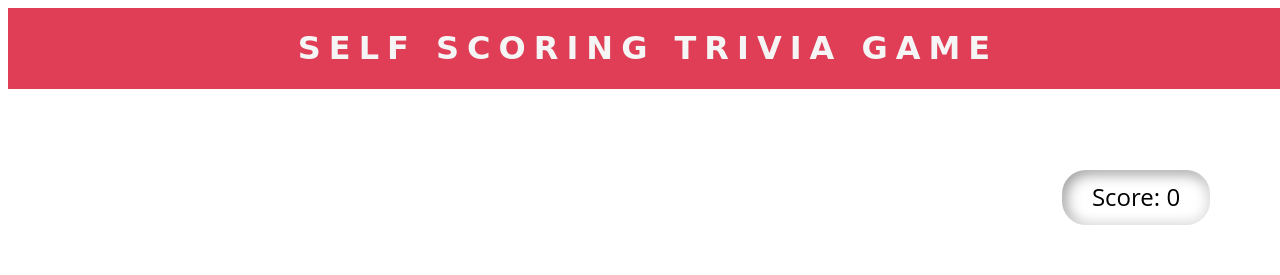
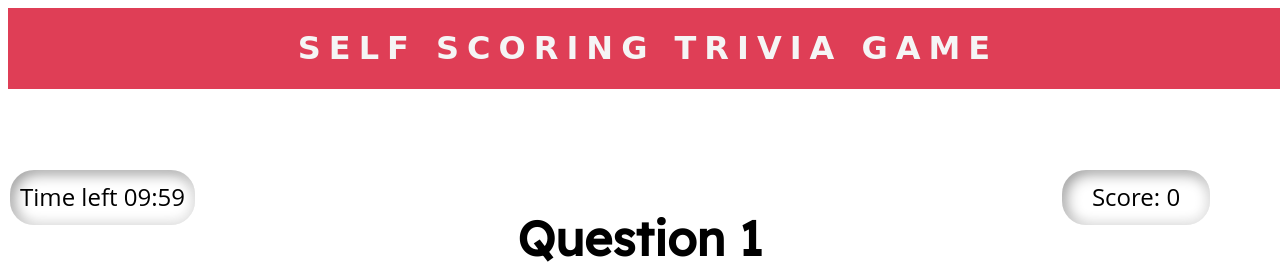
Before and after one commit to foolan-bhosale/Project-1, a plain HTML site: page index.html in a window 1280 px wide. Both pictures are taken after a click on the button "Start". Shown: the top 275 px of the page. Drawn offline with Linux system fonts and the light colour scheme; a web font is replaced by a local one.

Commit message:
added timer

```diff
--- a/index.html
+++ b/index.html
@@ -69,7 +69,7 @@
 
 
 
-
+  <div id='timer' class='timer'>Time Left: 00:00</div>
   <div id='score' class='neu'>Score: 0</div>
 
   <!-- <div id='show-answer'>show answer</div> -->
```
